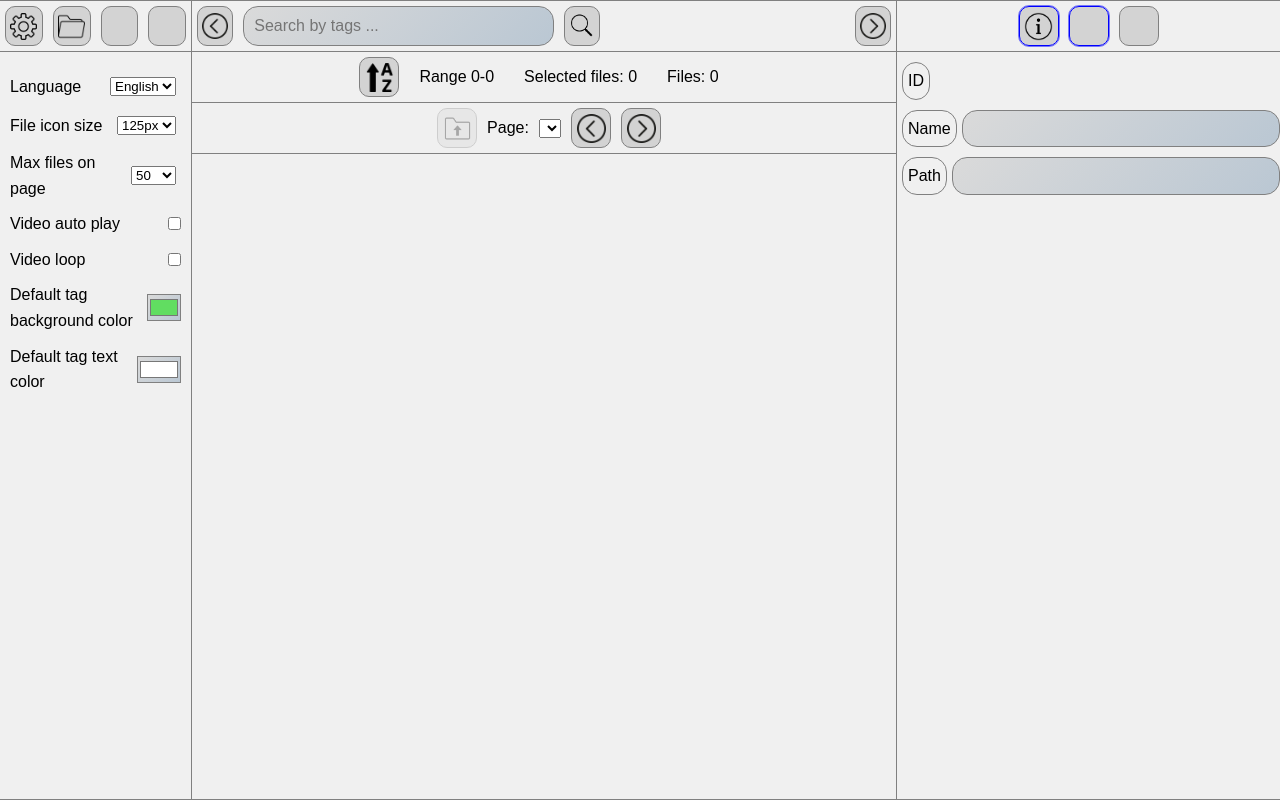
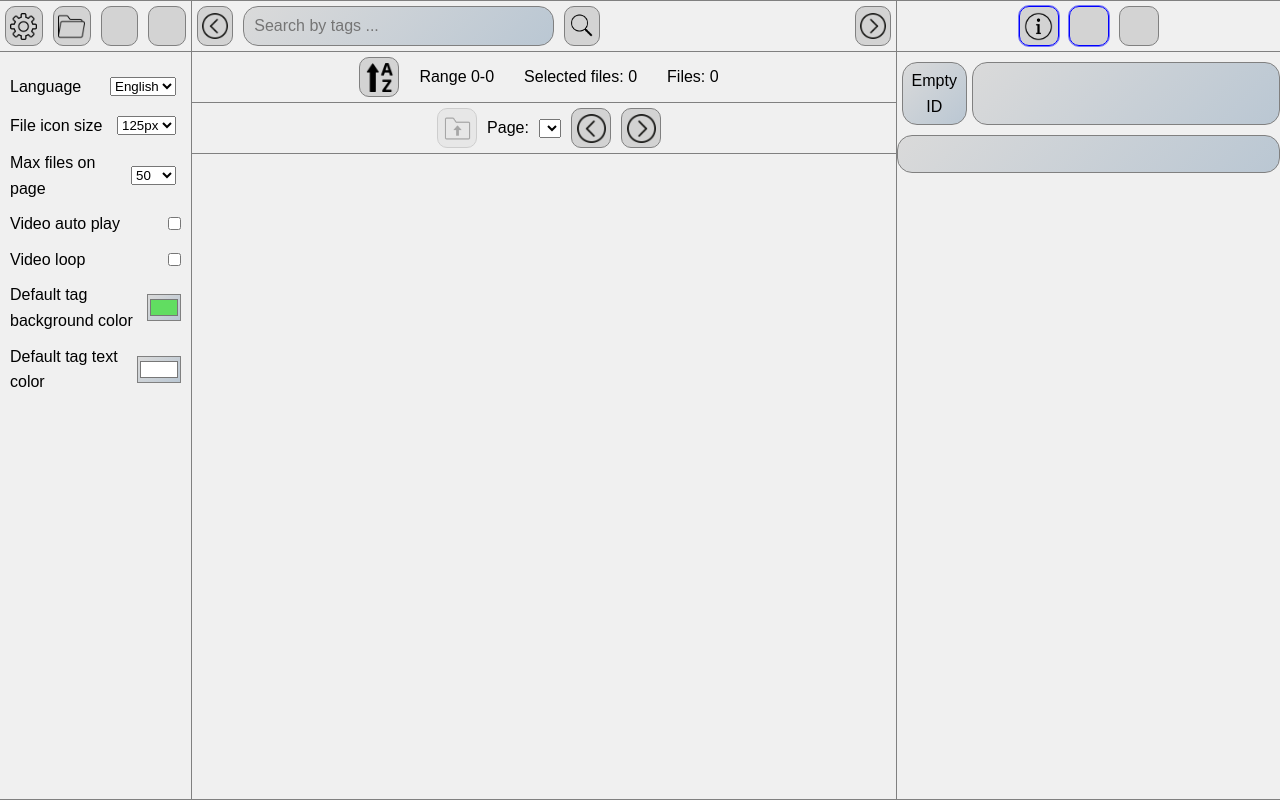
Before and after one commit to PanPatriko/tag-manager-pp, an Electron app: page src/renderer/index.html in a window 1280 px wide. Both pictures are taken after a click on the button 167 px from the left and 26 px from the top of the page. Drawn offline with Linux system fonts and the light colour scheme; some packages are replaced by stand-ins of ours; no server answers; a script that the page names is missing.

Commit message:
Style changes

```diff
--- a/src/renderer/css/header/search-suggestions.css
+++ b/src/renderer/css/header/search-suggestions.css
@@ -67,6 +67,7 @@ body.dark-theme .suggestion-item:hover {
     border: none;
     cursor: pointer;
     border-radius: 5px;
+    padding: 0;
 }
 
 .suggestion-button.and {
--- a/src/renderer/css/modals/tag-modal.css
+++ b/src/renderer/css/modals/tag-modal.css
@@ -8,6 +8,7 @@
 #clear-parent-tag {
     margin-top: 10px;
     margin-bottom: 10px;
+    padding: 2px 0 2px 0;
 }
 
 #tag-form-modal input {
--- a/src/renderer/css/right-sidebar/file-info.css
+++ b/src/renderer/css/right-sidebar/file-info.css
@@ -23,6 +23,16 @@
     text-align: center;
 }
 
+body.light-theme #fileinfo-container span {
+    background: linear-gradient(135deg, #dadada, #bac7d3);
+    color: var(--light-text);
+}
+
+body.dark-theme #fileinfo-container span {
+    background: linear-gradient(135deg, #0f0f0f, #423838);
+    color: var(--dark-text);
+}
+
 #fileinfo-container input {
     width: 100%;
     border-radius: 15px;
--- a/src/renderer/css/styles.css
+++ b/src/renderer/css/styles.css
@@ -116,7 +116,7 @@ body input:disabled {
 
 body.light-theme .custom-swal-popup {
     background-color: var(--light-bg);
-    color: var(--dark-text);
+    color: var(--light-text);
 }
 
 body.dark-theme .custom-swal-popup {
--- a/src/renderer/index.html
+++ b/src/renderer/index.html
@@ -151,16 +151,12 @@
             <section id="file-info" class="right-sidebar-item">
                 <ul id="fileinfo-container">
                     <li>
-                        <span id="file-id">ID</span>
-                    </li>
-                    <li>
-                        <span data-i18n="file-prev-name"></span>
-                        <input id="file-name"></input>
+                        <span id="file-id" data-i18n="file-prev-no-ID" data-i18n-title="title-file-id"></span>
+                        <input id="file-name" data-i18n-title="title-file-name"></input>
                         <button id="file-name-save" data-i18n="save" hidden></button>
                     </li>
                     <li>
-                        <span data-i18n="file-prev-path"></span>
-                        <input id="file-path" readonly></input>
+                        <input id="file-path" readonly data-i18n-title="title-file-path"></input>
                     </li>
                 </ul>
             </section>
```
